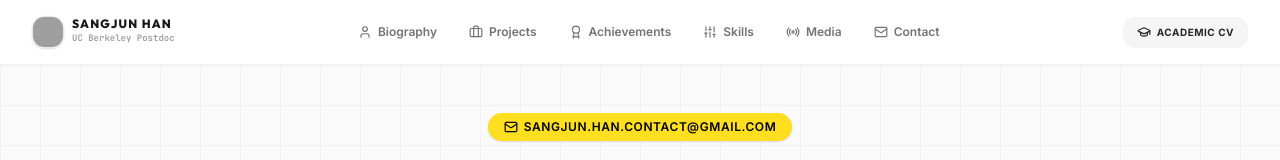
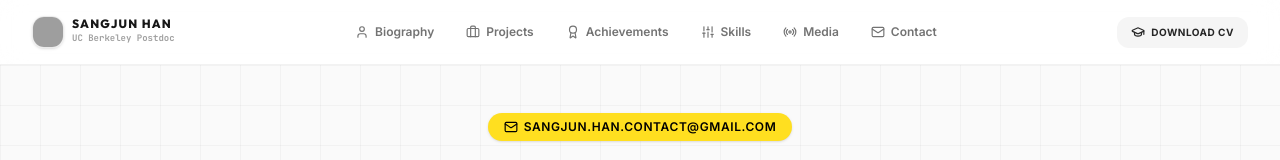
Before and after one commit to imSangjunHan/Sangjun-Han-portfolio, a React (Vite) app: page / in a window 1280 px wide. Shown: the top 160 px of the page. Built offline with nearby package versions, Linux system fonts and the light colour scheme; grey boxes are pictures that could not be loaded.

Commit message:
feat(header): update CV button text to "Download CV"

```diff
--- a/src/App.tsx
+++ b/src/App.tsx
@@ -95,7 +95,7 @@ export default function App() {
             id="header-cv-btn"
           >
             <GraduationCap className="w-3.5 h-3.5" />
-            <span>Academic CV</span>
+            <span>Download CV</span>
           </a>
         </div>
       </header>
```
